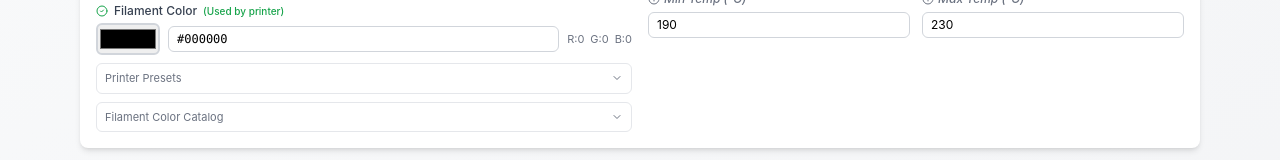
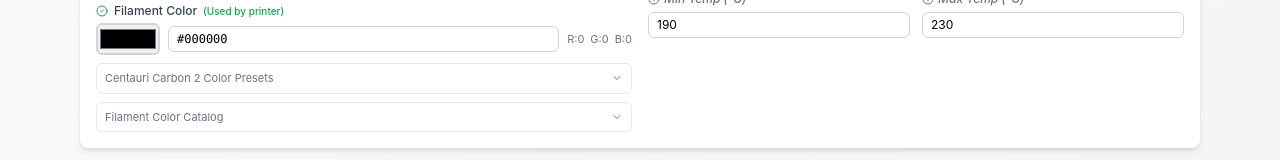
Before and after one commit to Savion/elegoo-rfid-editor, a React (Vite) app: page / in a window 1280 px wide. Shown: the part 383-543 px from the top of the page. Built offline with nearby package versions, Linux system fonts and the light colour scheme.

Commit message:
Rename Printer Presets to Centauri Carbon 2 Color Presets
Co-Authored-By: Claude Opus 4.6 <noreply@anthropic.com>

```diff
--- a/src/components/ColorPicker.tsx
+++ b/src/components/ColorPicker.tsx
@@ -110,13 +110,13 @@ export function ColorPicker({ value, onChange, onCatalogSelect }: ColorPickerPro
           <span>B:{value.b}</span>
         </div>
       </div>
-      {/* Preset color swatches */}
+      {/* Centauri Carbon 2 color presets */}
       <div className="mt-2 border border-gray-200 rounded-md">
         <button
           onClick={() => setPresetsOpen(!presetsOpen)}
           className="w-full flex items-center justify-between px-2 py-1.5 text-[11px] text-gray-500 hover:text-gray-700"
         >
-          <span>Printer Presets</span>
+          <span>Centauri Carbon 2 Color Presets</span>
           {presetsOpen ? <ChevronUp size={12} /> : <ChevronDown size={12} />}
         </button>
         {presetsOpen && (
```
